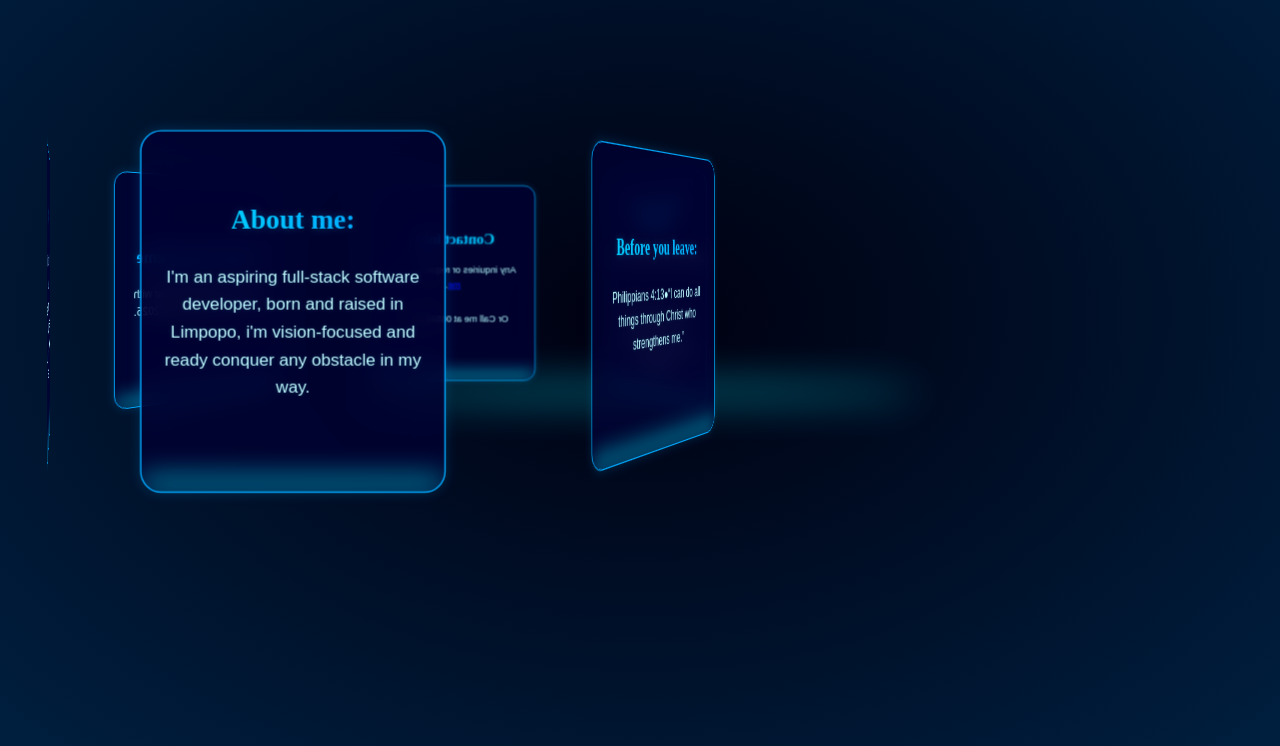
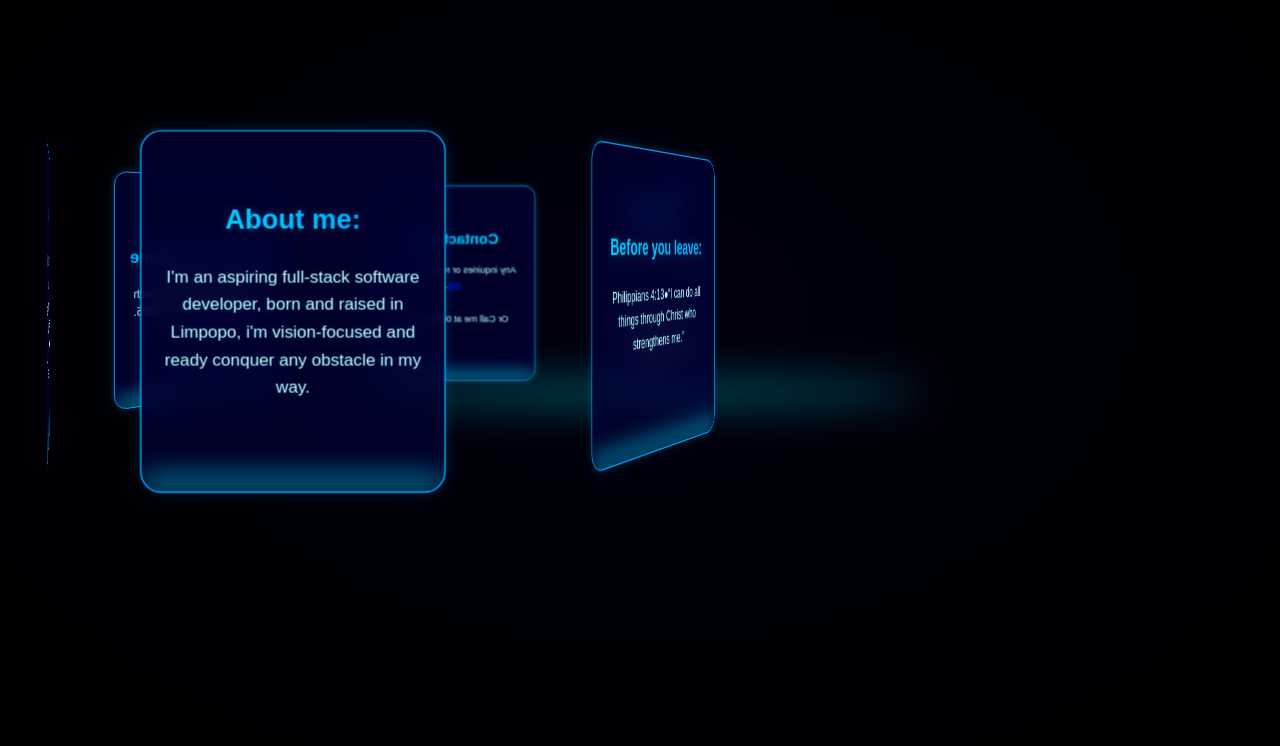
Before and after one commit to Didintle-code09/Portfolio, a plain HTML site: page index.html in a window 1280 px wide. Shown: the part 118-864 px from the top of the page. Drawn offline with Linux system fonts and the light colour scheme.

Commit message:
Update styleindex.css

```diff
--- a/styleindex.css
+++ b/styleindex.css
@@ -1,8 +1,8 @@
 body {
   margin: 0;
-  background: radial-gradient(#000010, #001f3f);
+  background: radial-gradient(#000010, #000000);
   overflow-x: hidden;
-  font-family: 'Poppins', sans-serif;
+  font-family: 'Alan Sans', sans-serif;
   display: flex;
   flex-direction: column;
   align-items: center;
@@ -14,7 +14,7 @@ body {
 h1 {
     color: white;
     margin-top: 0.1rem;
-    font-family: italic;
+    font-family: 'Alan Sans', sans-serif;
 }
 .carousel-wrapper {
   perspective: 1000px;
@@ -50,7 +50,10 @@ h1 {
   transform-style: preserve-3d;
   transition: transform 1s;
 }
-
+.carousel:hover {
+  transform: scale(1.05) rotateY(10deg);
+  transition: transform 0.5s ease;
+}
 .card {
   position: absolute;
   width: 180px;
```
